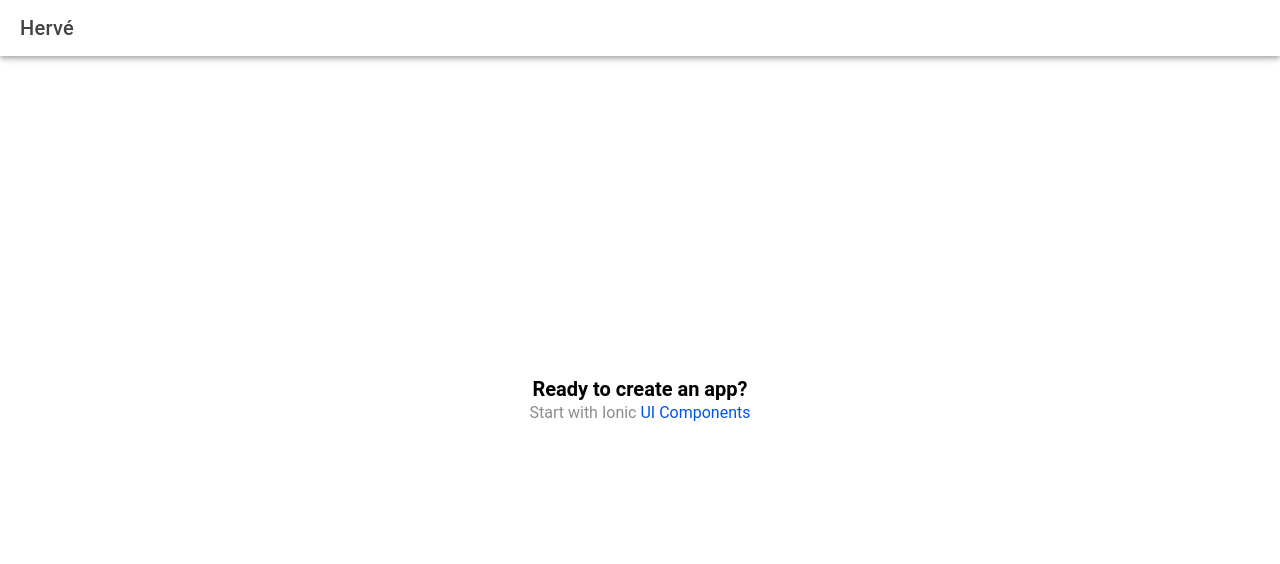
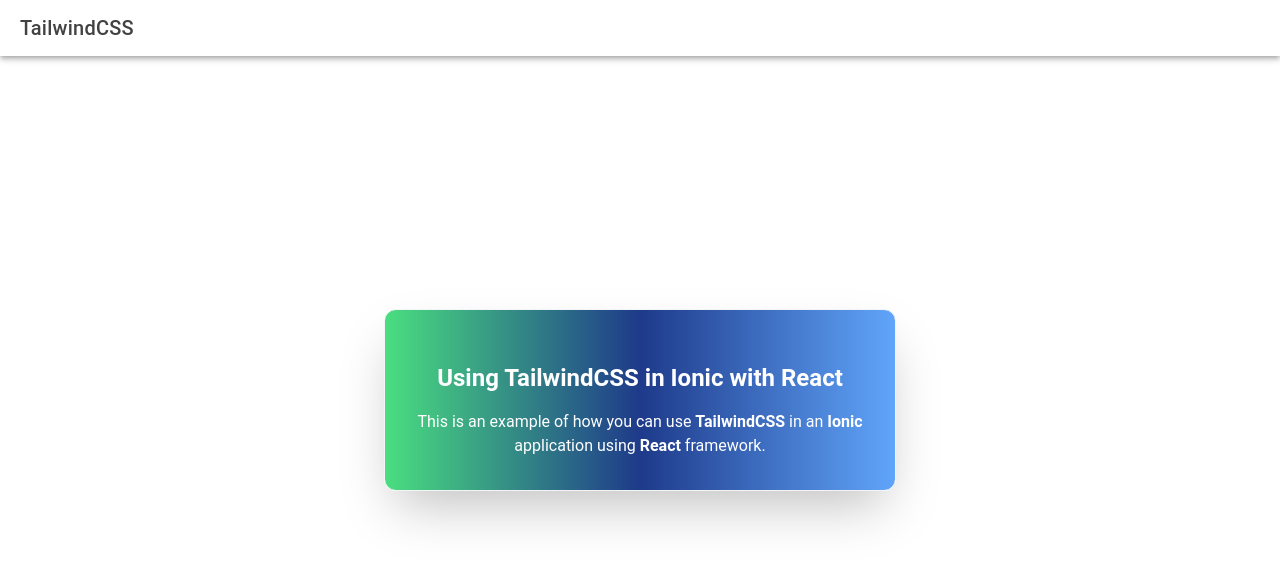
Before and after one commit to MathieuPlateforme/moonshot, a React (Vite) app in the folder code/frontend/: page / in a window 1280 px wide. Shown: the top 564 px of the page. Built offline with nearby package versions, Linux system fonts and the light colour scheme; no server answers.

Commit message:
Tailwind integration

```diff
--- /dev/null
+++ b/code/frontend/postcss.config.cjs
@@ -0,0 +1,7 @@
+// postcss.config.js
+module.exports = {
+    plugins: [
+        require('tailwindcss'),
+        require('autoprefixer')
+    ]
+}
--- a/code/frontend/src/App.tsx
+++ b/code/frontend/src/App.tsx
@@ -5,6 +5,7 @@
 import { routes } from './config/routes';
 import { useAuth } from './providers/AuthProvider';
 import Home from './pages/Home';
+import './theme/tailwind.css';
 
 /* Core CSS required for Ionic components to work properly */
 import '@ionic/react/css/core.css';
--- a/code/frontend/src/pages/Home/index.tsx
+++ b/code/frontend/src/pages/Home/index.tsx
@@ -7,16 +7,16 @@
     <IonPage>
       <IonHeader>
         <IonToolbar>
-          <IonTitle>Hervé</IonTitle>
+          <IonTitle>TailwindCSS</IonTitle>
         </IonToolbar>
       </IonHeader>
-      <IonContent fullscreen>
-        <IonHeader collapse="condense">
-          <IonToolbar>
-            <IonTitle size="large">Salut</IonTitle>
-          </IonToolbar>
-        </IonHeader>
-        <ExploreContainer />
+      <IonContent fullscreen className="relative">
+        <div className="text-center absolute left-0 right-0 top-1/2 transform -translate-y-1/2 flex justify-center items-center">
+          <div className="border border-gray-100 rounded-xl shadow-2xl p-8 bg-gradient-to-r from-green-400 via-blue-900 to-blue-400 text-white max-w-lg">
+            <h1 className="text-2xl font-bold">Using TailwindCSS in Ionic with React</h1>
+            <p className="mt-4">This is an example of how you can use <span className="font-bold">TailwindCSS</span> in an <span className="font-bold">Ionic</span> application using <span className="font-bold">React</span> framework.</p>
+          </div>
+        </div>
       </IonContent>
     </IonPage>
   );
--- /dev/null
+++ b/code/frontend/src/theme/tailwind.css
@@ -0,0 +1,3 @@
+@tailwind base;
+@tailwind components;
+@tailwind utilities;
--- /dev/null
+++ b/code/frontend/tailwind.config.js
@@ -0,0 +1,13 @@
+// tailwind.config.js
+/** @type {import('tailwindcss').Config} */
+module.exports = {
+  content: ['./src/**/*.{js,jsx,jsx,ts,tsx,css}'],
+  darkMode: 'media',
+  theme: {
+    extend: {},
+  },
+  variants: {
+    extend: {},
+  },
+  plugins: [],
+}
```
Also changed, not shown: code/frontend/package.json (+7 -1 lines), 2 other files (tests, documents, lock files or other folders).
